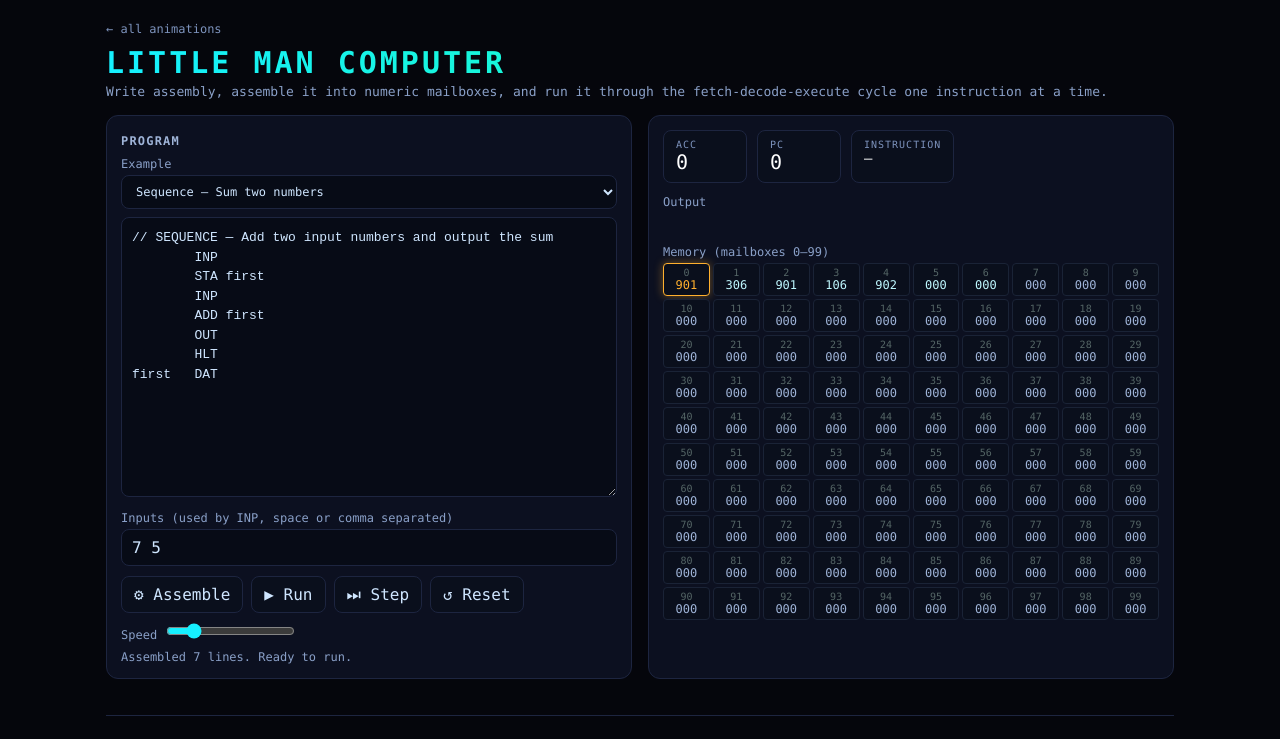
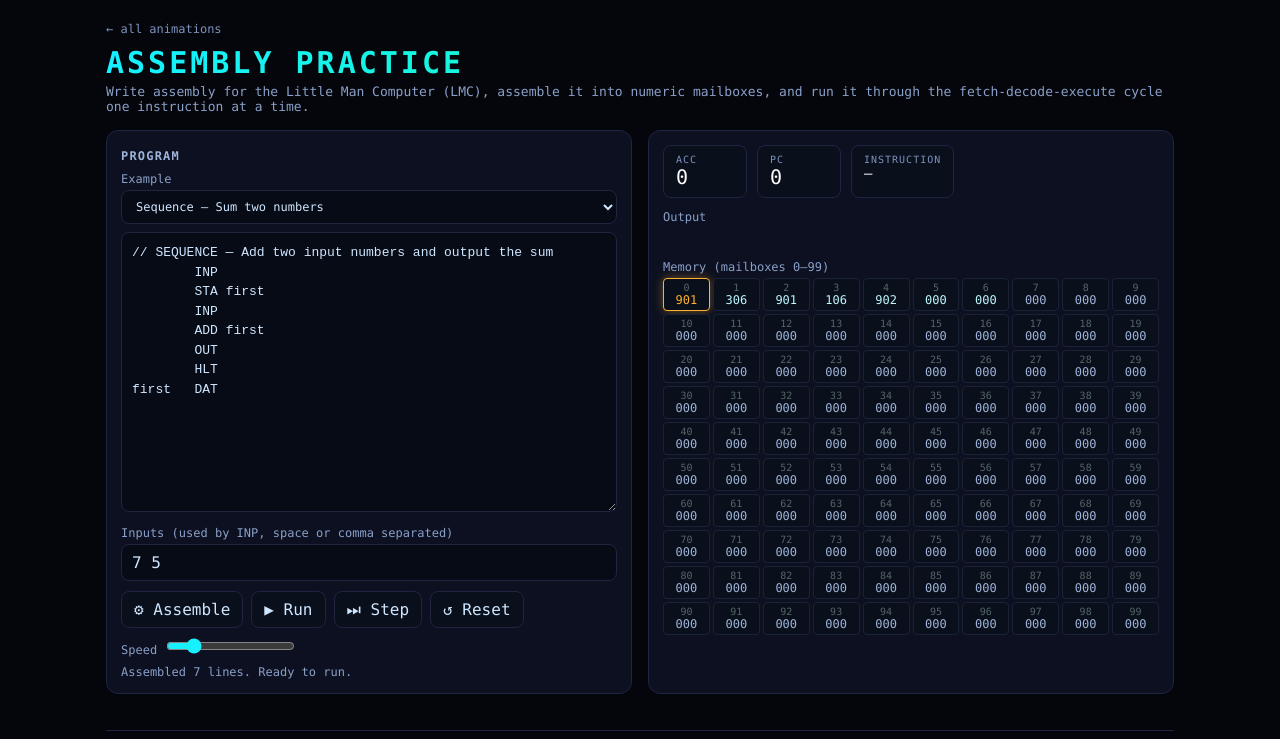
Before and after one commit to Computing-Hub/cs_animations, a plain HTML site: page lmc.html in a window 1280 px wide. Shown: the top 739 px of the page. Drawn offline with Linux system fonts and the light colour scheme.

Commit message:
Rename the Little Man Computer tool to "Assembly practice"
- lmc.html: tab title "Assembly Practice — Little Man Computer", heading
  "ASSEMBLY PRACTICE", subtitle names the Little Man Computer (LMC)
- index.html: card titled "Assembly practice"; description mentions LMC
- File name stays lmc.html so existing links keep working

Co-Authored-By: Claude Opus 5.5 <noreply@anthropic.com>

```diff
--- a/lmc.html
+++ b/lmc.html
@@ -3,7 +3,7 @@
 <head>
 <meta charset="utf-8" />
 <meta name="viewport" content="width=device-width, initial-scale=1" />
-<title>Little Man Computer — assembly editor &amp; simulator</title>
+<title>Assembly Practice — Little Man Computer</title>
 <style>
   :root{ --bg:#05060c; --panel:#0c1020; --edge:#1d2540; --txt:#cfe6ff;
     --acc:#16f0ff; --pc:#ffb02e; --out:#19ff9b; --err:#ff5d8f; --used:#2f6df0; }
@@ -62,8 +62,8 @@
 <body>
 <div class="wrap">
   <a class="back" href="index.html">← all animations</a>
-  <h1>LITTLE MAN COMPUTER</h1>
-  <p class="sub">Write assembly, assemble it into numeric mailboxes, and run it through the fetch-decode-execute cycle one instruction at a time.</p>
+  <h1>ASSEMBLY PRACTICE</h1>
+  <p class="sub">Write assembly for the Little Man Computer (LMC), assemble it into numeric mailboxes, and run it through the fetch-decode-execute cycle one instruction at a time.</p>
 
   <div class="layout">
     <div class="panel">
```
Also changed, not shown: index.html (+2 -2 lines).
